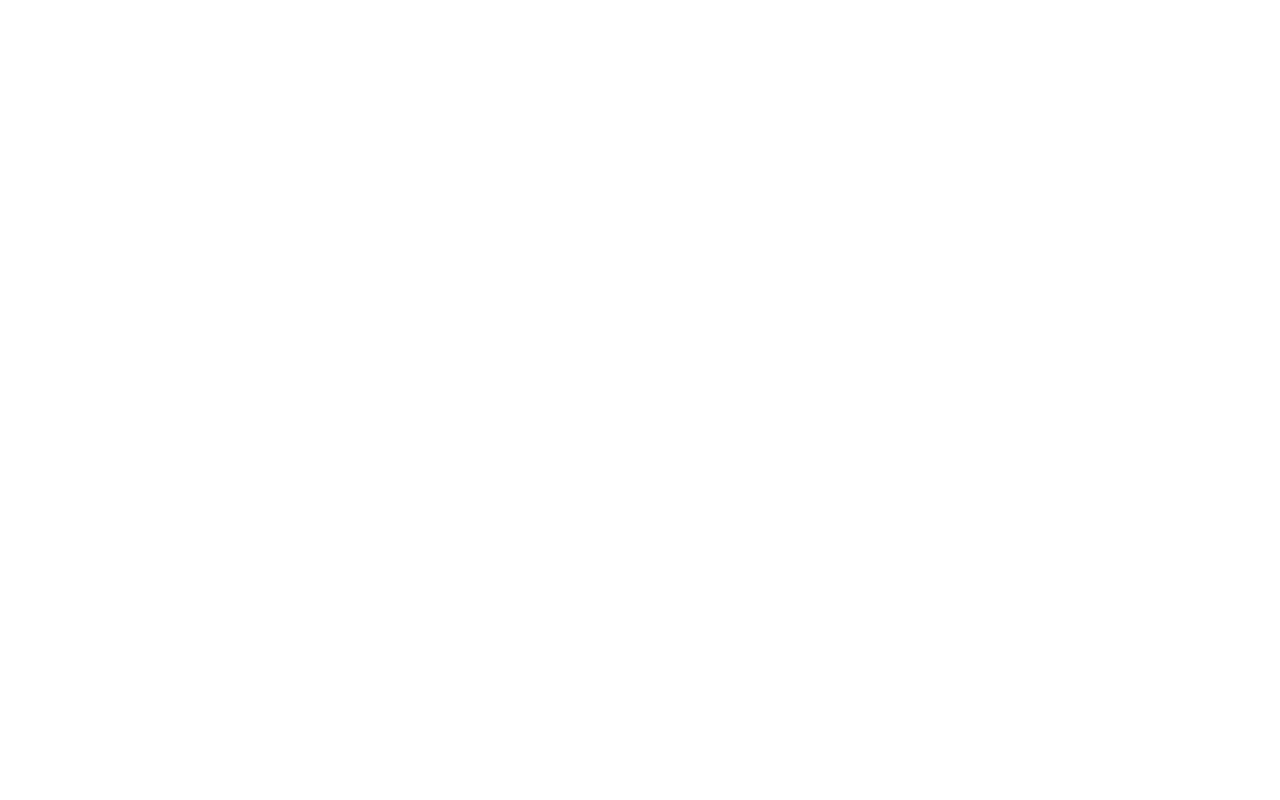
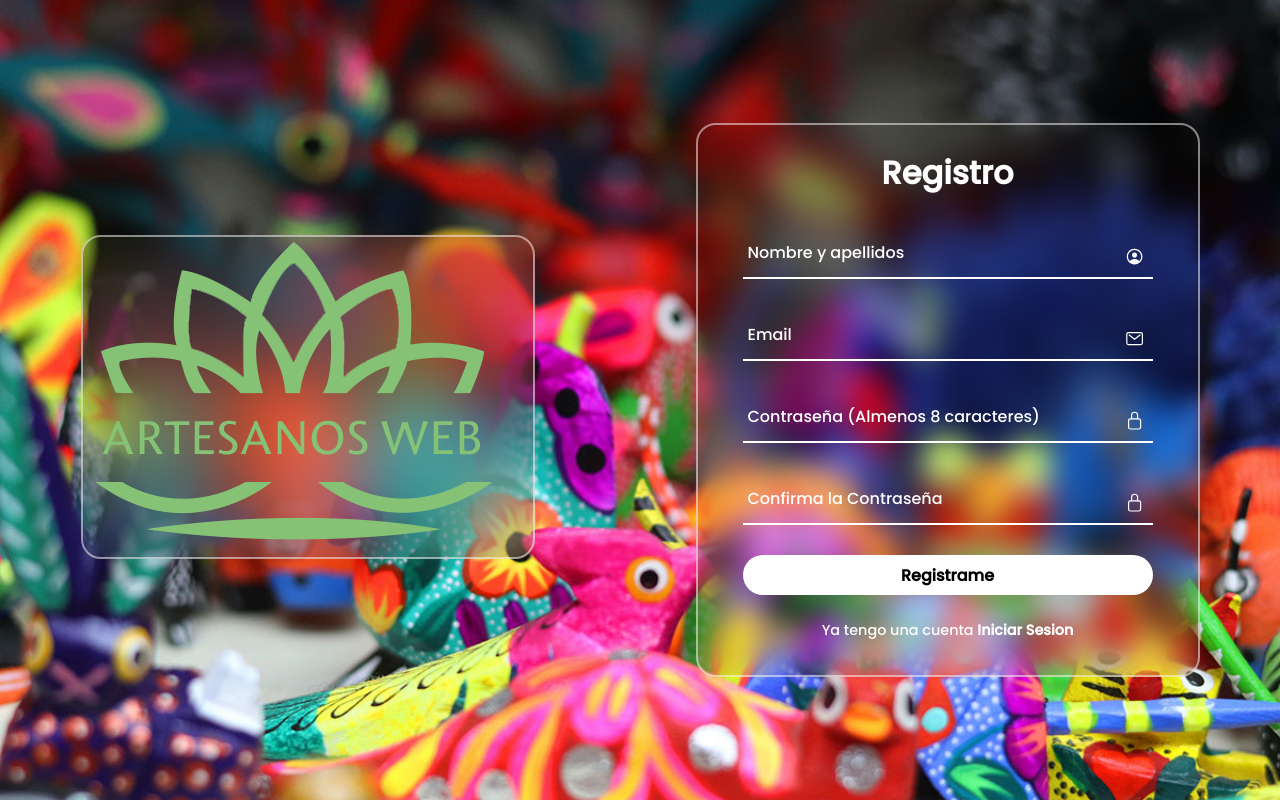
Before and after one commit to AndresGarciaL/Artesanos-Web, a plain HTML site: page register.html in a window 1280 px wide. Drawn offline with nearby package versions, Linux system fonts and the light colour scheme.

Commit message:
Se agregaron cambios en Login.html y se agrego Registro.html y css

```diff
--- a/register.html
+++ b/register.html
@@ -5,9 +5,53 @@
     <meta http-equiv="X-UA-Compatible" content="IE=edge">
     <meta name="viewport" content="width=device-width, initial-scale=1.0">
     <title>Artesanos web - Registro</title>
-    <link rel="stylesheet" href="">
+    <link rel="stylesheet" href="/styles/register.css">
 </head>
 <body>
 
+    <section>
+
+        <div id="img">
+            <img src="./img/logo-Artesanos-400px.png" alt="">
+        </div>
+
+        <div class="form-box">
+            <div class="form-value">
+
+                <form action="">
+
+                    <h2>Registro</h2>
+                    <div class="inputbox">
+                        <ion-icon name="person-circle-outline"></ion-icon>
+                        <input type="user" required>
+                        <label for="">Nombre y apellidos</label>
+                    </div>
+                    <div class="inputbox">
+                        <ion-icon name="mail-outline"></ion-icon>
+                        <input type="email" required>
+                        <label for="">Email</label>
+                    </div>
+                    <div class="inputbox">
+                        <ion-icon name="lock-closed-outline"></ion-icon>
+                        <input type="password" required >
+                        <label for="">Contraseña (Almenos 8 caracteres)</label>
+                    </div>
+                    <div class="inputbox">
+                        <ion-icon name="lock-closed-outline"></ion-icon>
+                        <input type="password" required >
+                        <label for="">Confirma la Contraseña</label>
+                    </div>
+
+                    <button>Registrame</button>
+                    <div class="register">
+                        <p>Ya tengo una cuenta <a href="#"> Iniciar Sesion</a></p>
+                    </div>
+                </form>
+            </div>
+        </div>
+    </section>
+    <script type="module" src="https://unpkg.com/ionicons@5.5.2/dist/ionicons/ionicons.esm.js"></script>
+    <script nomodule src="https://unpkg.com/ionicons@5.5.2/dist/ionicons/ionicons.js"></script>
+
 </body>
 </html>
--- a/styles/login.css
+++ b/styles/login.css
@@ -18,7 +18,11 @@ section{
 }
 
 img{
+    background: transparent;
+    backdrop-filter: blur(35px);
     width: 215px;
+    border-radius: 20px;
+    border: 2px solid rgba(255,255,255,0.5);
 }
 .form-box{
     position: relative;
--- a/styles/register.css
+++ b/styles/register.css
@@ -0,0 +1,124 @@
+@import url('https://fonts.googleapis.com/css2?family=Poppins:wght@500&display=swap');
+*{
+    margin: 0;
+    padding: 0;
+    font-family: 'poppins',sans-serif;
+}
+section{
+    display: flex;
+    align-items: center;
+    min-height: 100vh;
+    width: 100%;
+    background: url(/img/artesanias.jpg)no-repeat;
+    background-position: center;
+    background-size: cover;
+    align-content: center;
+    justify-content: space-around;
+}
+
+img{
+    background: transparent;
+    backdrop-filter: blur(40px);
+    width: 450px;
+    border-radius: 20px;
+    border: 2px solid rgba(255,255,255,0.5);
+}
+.form-box{
+    position: relative;
+    width: 500px;
+    height: 550px;
+    background: transparent;
+    border: 2px solid rgba(255,255,255,0.5);
+    border-radius: 20px;
+    backdrop-filter: blur(15px);
+    display: flex;
+    justify-content: center;
+    align-items: center;
+
+}
+h2{
+    font-size: 2em;
+    color: #fff;
+    text-align: center;
+}
+.inputbox{
+    position: relative;
+    margin: 30px 0;
+    width: 410px;
+    border-bottom: 2px solid #fff;
+}
+.inputbox label{
+    position: absolute;
+    top: 50%;
+    left: 5px;
+    transform: translateY(-50%);
+    color: #fff;
+    font-size: 1em;
+    pointer-events: none;
+    transition: .5s;
+}
+input:focus ~ label,
+input:valid ~ label{
+top: -5px;
+}
+.inputbox input {
+    width: 100%;
+    height: 50px;
+    background: transparent;
+    border: none;
+    outline: none;
+    font-size: 1em;
+    padding:0 35px 0 5px;
+    color: #fff;
+}
+.inputbox ion-icon{
+    position: absolute;
+    right: 8px;
+    color: #fff;
+    font-size: 1.2em;
+    top: 20px;
+}
+.forget{
+    margin: -15px 0 15px ;
+    font-size: .9em;
+    color: #fff;
+    display: flex;
+    justify-content: space-between;
+}
+
+.forget label input{
+    margin-right: 3px;
+
+}
+.forget label a{
+    color: #fff;
+    text-decoration: none;
+}
+.forget label a:hover{
+    text-decoration: underline;
+}
+button{
+    width: 100%;
+    height: 40px;
+    border-radius: 40px;
+    background: #fff;
+    border: none;
+    outline: none;
+    cursor: pointer;
+    font-size: 1em;
+    font-weight: 600;
+}
+.register p{
+    font-size: .9em;
+    color: #fff;
+    text-align: center;
+    margin: 25px 0 10px;
+}
+.register p a{
+    text-decoration: none;
+    color: #fff;
+    font-weight: 600;
+}
+.register p a:hover{
+    text-decoration: underline;
+}
```
Also changed, not shown: img/logo-Artesanos-400px.png (added).
